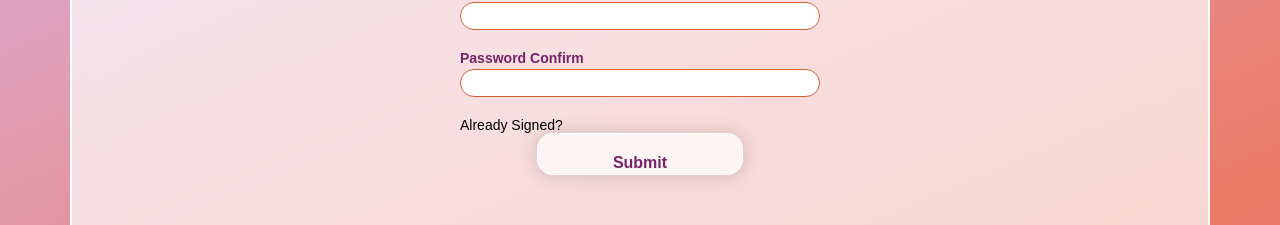
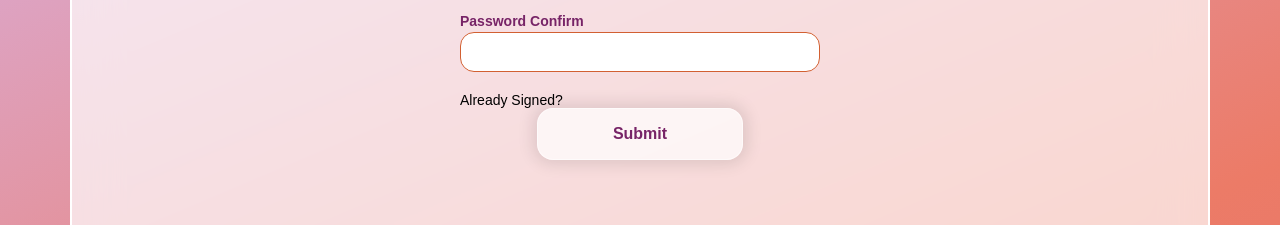
Before and after one commit to ESKA17/Avada_Codeavra_Case_1, a React (Create React App) app: page /register in a window 1280 px wide. Shown: the part 367-592 px from the top of the page. Built offline with nearby package versions, Linux system fonts and the light colour scheme.

Commit message:
final fixes

```diff
--- a/src/components/App.scss
+++ b/src/components/App.scss
@@ -61,7 +61,7 @@ a, a:focus, a:active, a:hover {
 .btn {
   background: #D26032;
   color: #fff;
-  padding: 20px;
+  padding: 16px;
   border-radius: 4px;
   transition: 0.3s linear;
   font-size: 1.4rem;
--- a/src/components/Forms/Form.scss
+++ b/src/components/Forms/Form.scss
@@ -49,7 +49,7 @@
 
     input{
       border-radius: 1rem;
-      height: 2rem;
+      // height: 2rem;
     }
 
     h1 {
@@ -58,11 +58,12 @@
 
     .btn{
         width: 206px;
-        height: 1rem;
+        // height: 1rem;
         background: rgba(255, 255, 255, 0.7);
         border: 1px solid rgba(255, 255, 255, 0.55);
         box-shadow: 0px 0px 15px 5px rgba(0, 0, 0, 0.1);
         border-radius: 16px;
+        margin-top: 4.5rem;
         margin: auto;
         color: #772467;
         font-size: 16px;
--- a/src/components/Layout/Layout.scss
+++ b/src/components/Layout/Layout.scss
@@ -1,5 +1,5 @@
 .layout {
-  height: 100vh;
+  min-height: 100vh;
   background: rgb(214, 183, 240);
   background: linear-gradient(157deg, rgba(214, 183, 240, 1) 0%, rgba(236, 123, 103, 1) 80%, rgba(231, 118, 106, 1) 100%);
   padding: 5rem;
@@ -9,7 +9,7 @@
     margin: 0 auto;
     max-width: 1440px;
     flex-direction: column;
-    height: 100%;
+    min-height: 100%;
     padding: 3rem;
     background: linear-gradient(179.46deg, rgba(255, 255, 255, 0.7) 0.46%, rgba(255, 255, 255, 0.7) 113.24%, rgba(255, 255, 255, 0.07) 113.25%);
     backdrop-filter: blur(24px);
```
